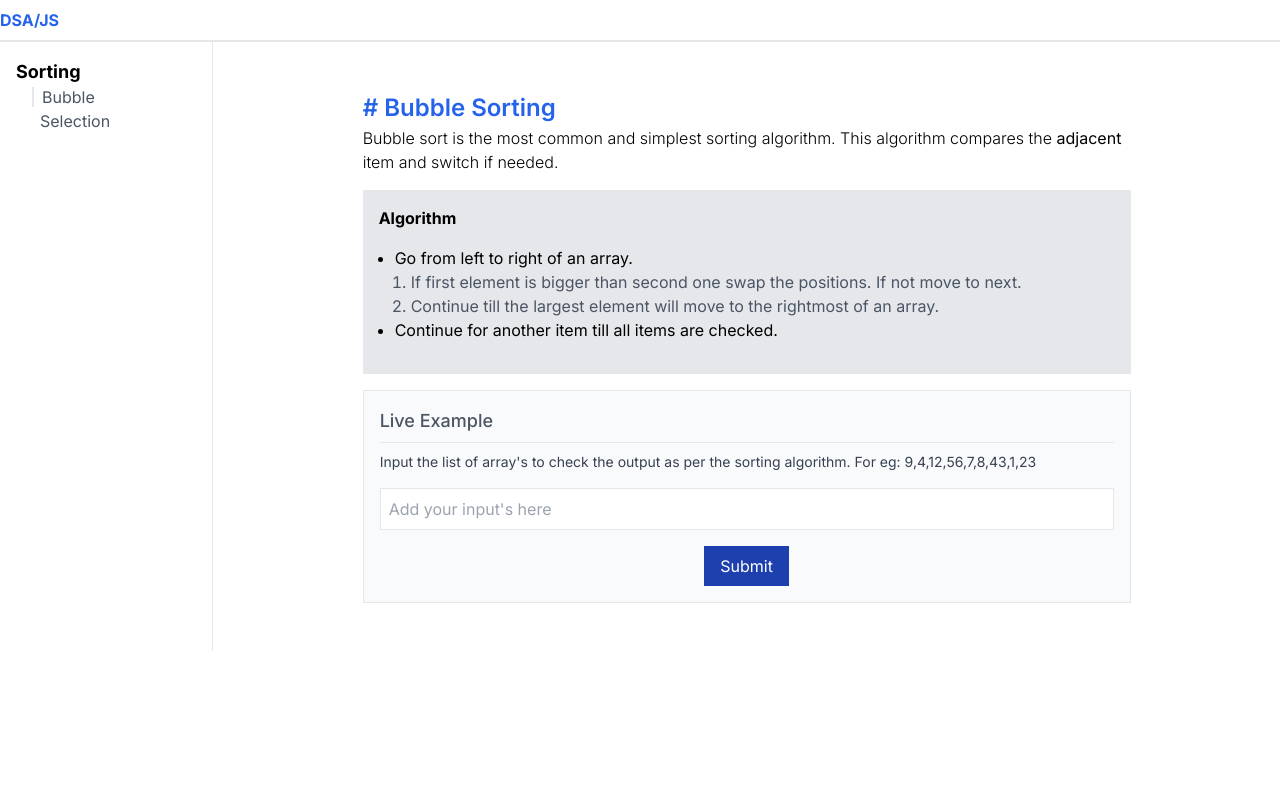
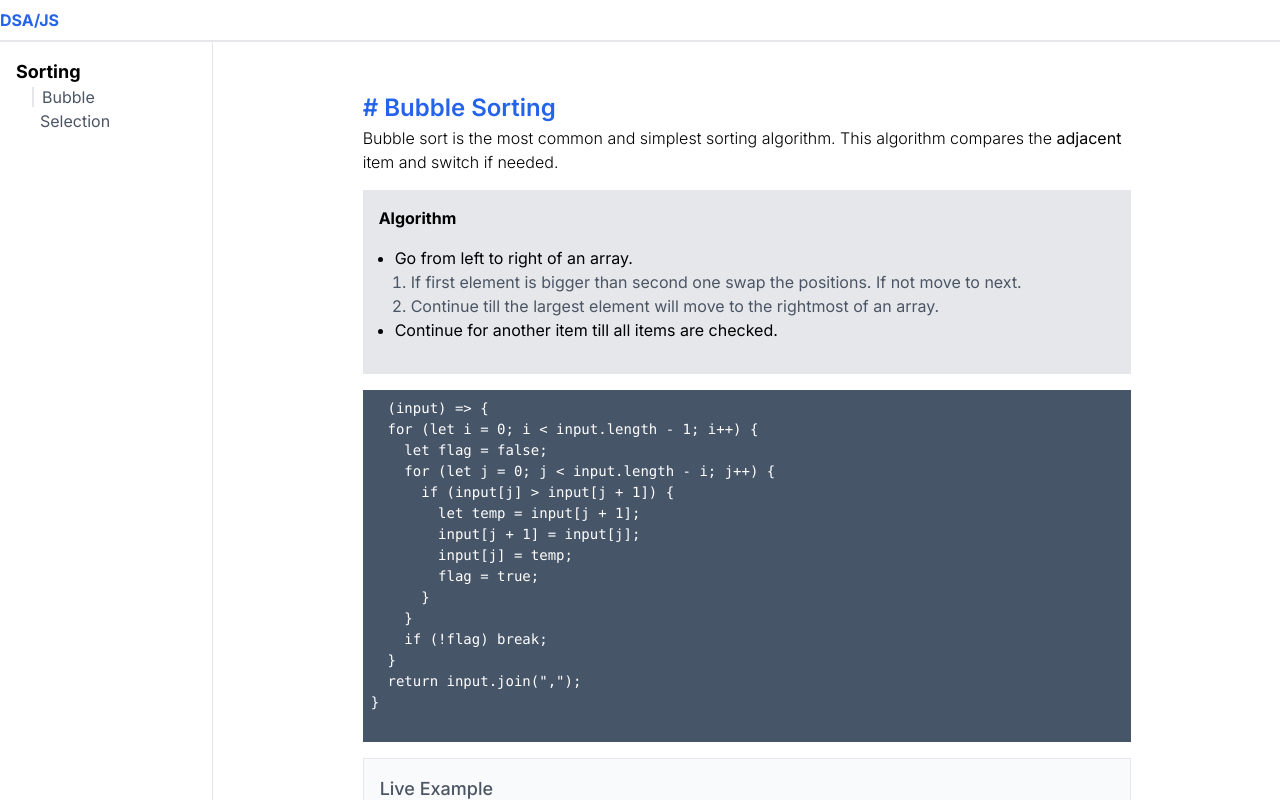
Before and after one commit to sonangrai/dataStructureJs, a Next.js app: page /sorting/bubble in a window 1280 px wide. Shown: the top 800 px of the page. Built offline with nearby package versions, Linux system fonts and the light colour scheme.

Commit message:
feat: code sample added

```diff
--- a/app/sorting/bubble/page.tsx
+++ b/app/sorting/bubble/page.tsx
@@ -2,6 +2,7 @@
 import Article from "components/common/Article";
 import Process from "../component/Process";
 import bubbleSortFn from "./logic";
+import file from "./logic.ts";
 
 function page() {
   return (
@@ -33,4 +34,7 @@ const document = `
       <li>Continue for another item till all items are checked.</li>
     </ul>
   </div>
+  <pre class="bg-slate-600 p-2 text-white my-4 text-[14px]">
+  ${file}
+  </pre>
 `;
--- a/app/sorting/selection/page.tsx
+++ b/app/sorting/selection/page.tsx
@@ -2,6 +2,7 @@
 import Article from "components/common/Article";
 import Process from "../component/Process";
 import selectionSortFn from "./logic";
+import file from "./logic.ts";
 
 function page() {
   return (
@@ -20,4 +21,7 @@ const document = `
   <p class="text-[16px] font-light">
     Selection sort is the simple sorting algorithm. In this algorithm smallest number is first detected and swapped to front parts of array till its sorted.
   </p>
+  <pre class="bg-slate-600 p-2 text-white my-4 text-[14px]">
+  ${file}
+  </pre>
 `;
--- a/tsconfig.json
+++ b/tsconfig.json
@@ -21,6 +21,7 @@
       },
     ],
     "strictNullChecks": true,
+    "allowImportingTsExtensions": true,
   },
   "include": ["next-env.d.ts", "**/*.ts", "**/*.tsx", ".next/types/**/*.ts"],
   "exclude": ["node_modules"],
```
